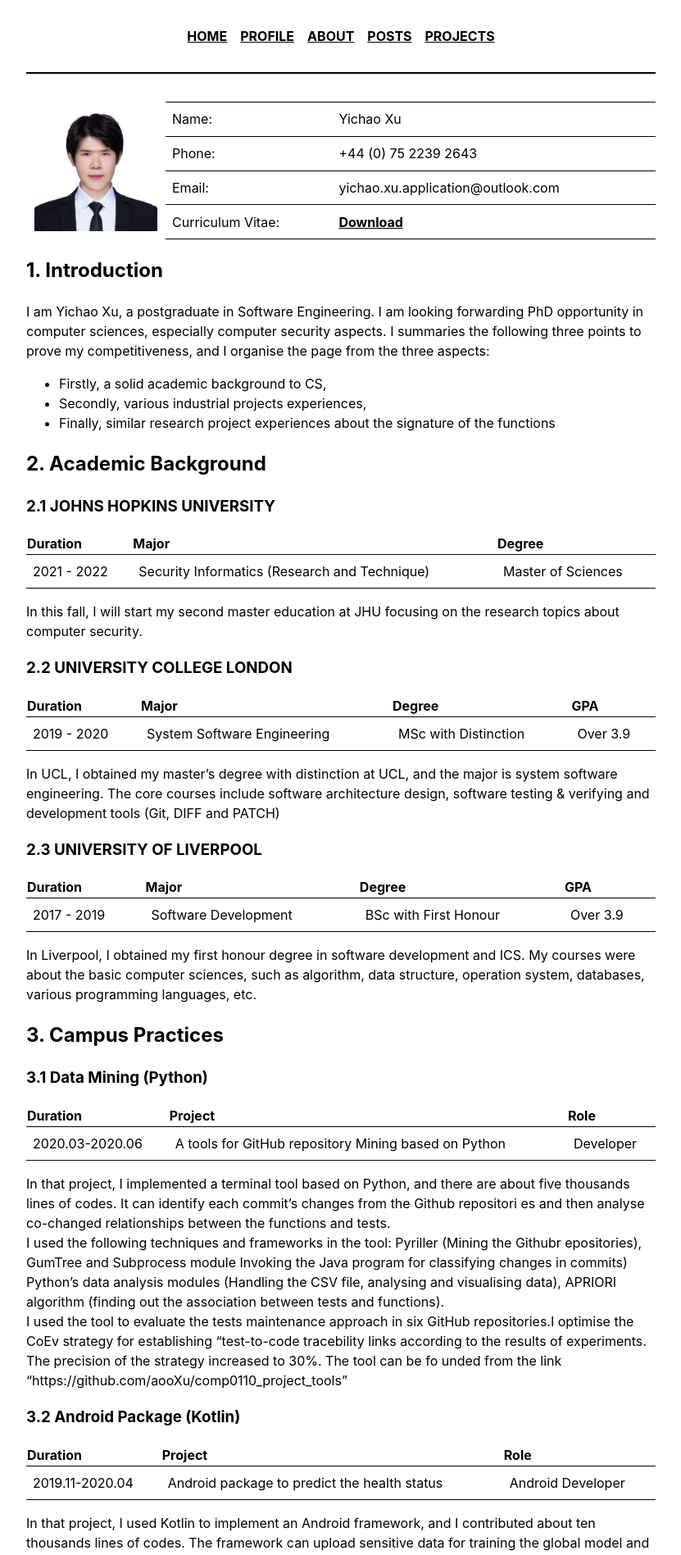
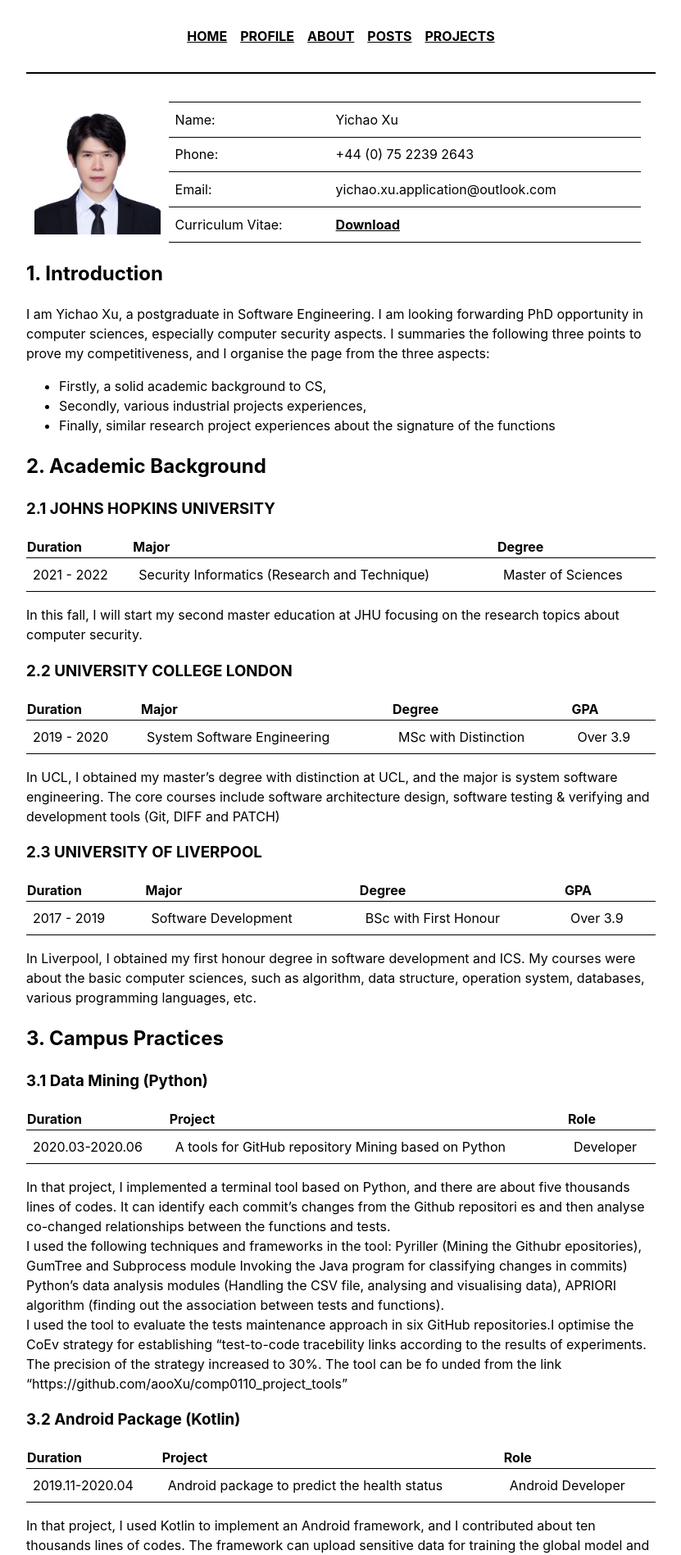
Before and after one commit to aooXu/aooXu.github.io, a Jekyll site: the page built from _pages/profile.md, in a window 1280 px wide. Shown: the top 1897 px of the page at 82% size, without its empty margins (224-1055 px from the left). Built offline with Jekyll 4.4.1, drawn with Linux system fonts in a browser that asks for light colours.

Commit message:
formate the profile and titles

```diff
--- a/_pages/profile.md
+++ b/_pages/profile.md
@@ -1,11 +1,11 @@
 ---
 layout: page
-title: About
+title: Profile
 ---
-<div style="display:flex;">
+<div style="display:flex; width:100%">
 
-<img src="/assets/images/avator.jpg" alt="avator" style="width:150px; margin:10px" />
-<table class="tg">
+<img src="/assets/images/avator.jpg" alt="avator" style="width:20%; margin:10px"/>
+<table class="tg" style="width:75%;">
 <thead> <tr> <th class="tg-0pky"></th> <th class="tg-0pky"></th> </tr></thead>
 <tbody>
   <tr>
```
Also changed, not shown: _pages/posts.md (+1 -1 lines), 1 other file.
